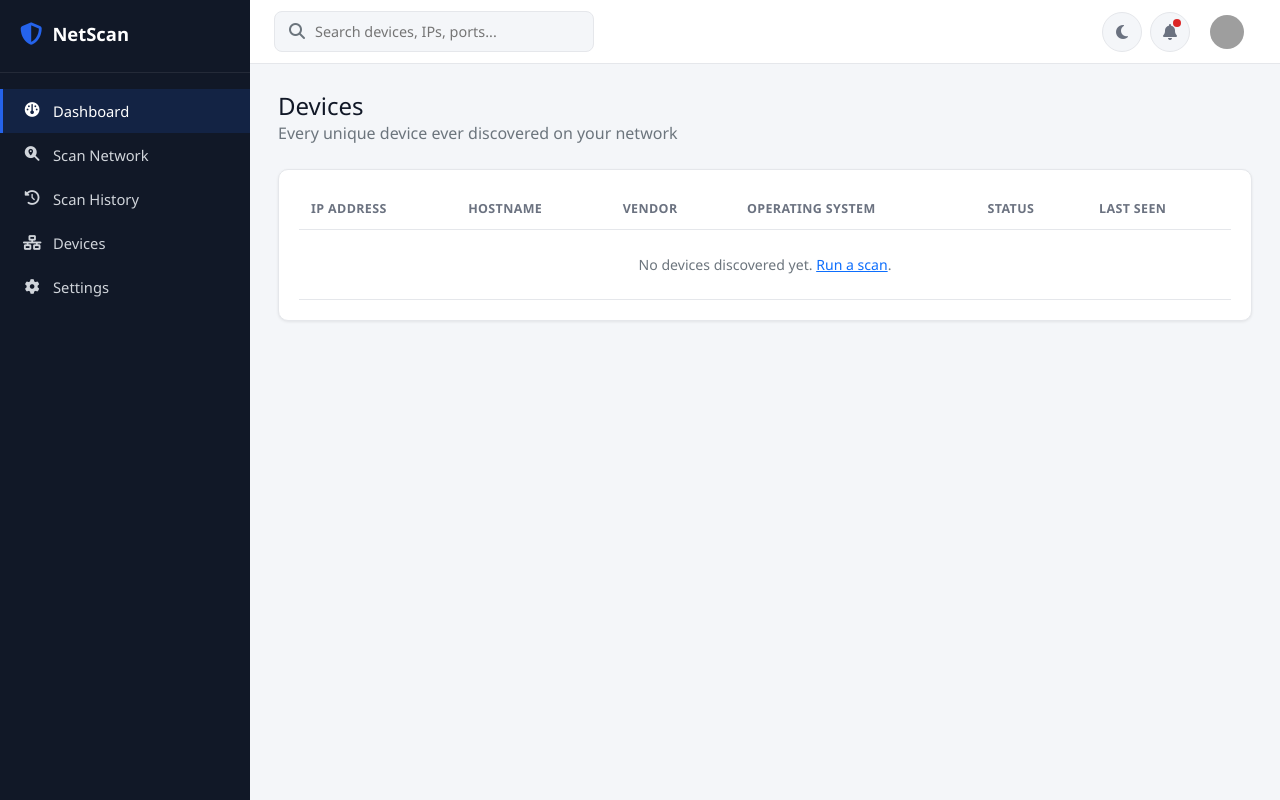
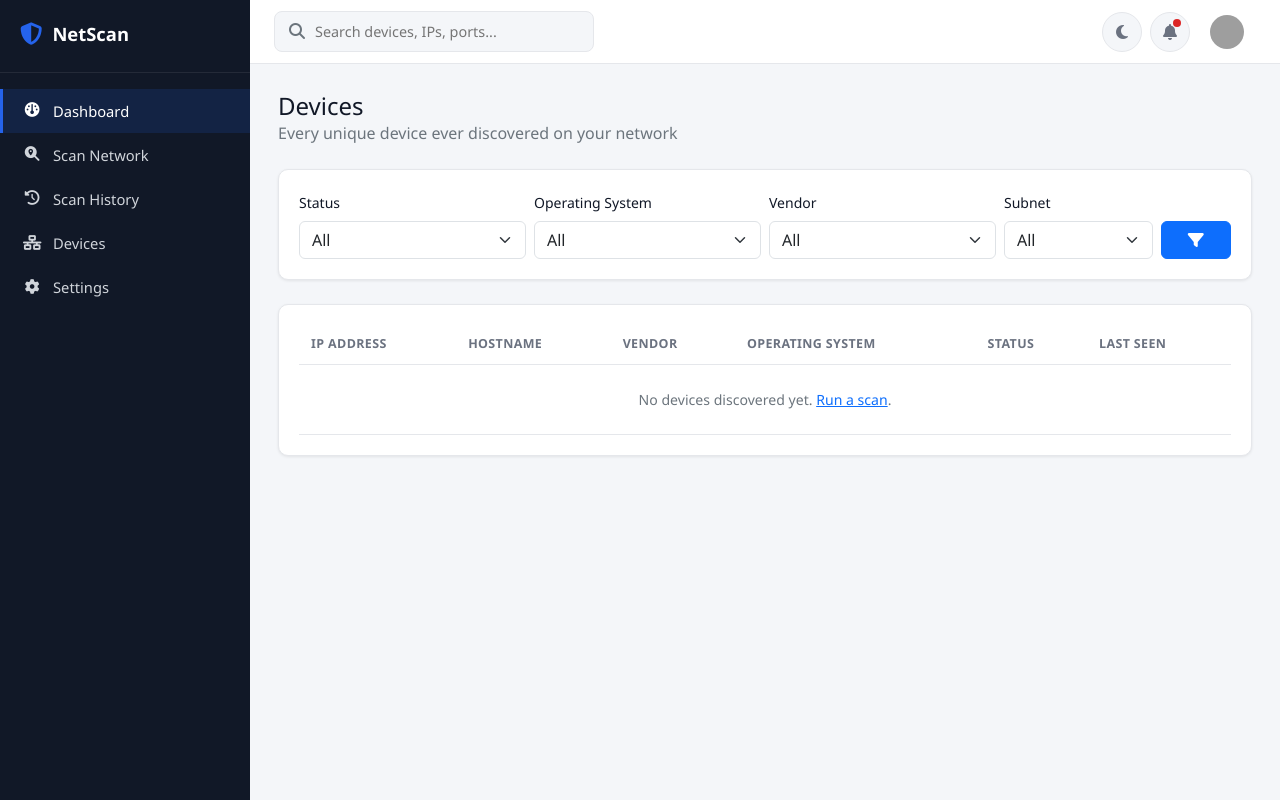
Before and after one commit to lehar07-alt/Network-Scanner-Dashboard, a Flask app: page /devices/ in a window 1280 px wide. Run offline with Flask 3, Linux system fonts and the light colour scheme; the visitor is signed in with stand-in values (Sample User, id 1); data that the repository does not hold is empty; grey boxes are pictures that could not be loaded.

Commit message:
Added device filtering

```diff
--- a/app/routes/devices.py
+++ b/app/routes/devices.py
@@ -8,14 +8,55 @@ from app.extensions import db
 
 devices_bp = Blueprint('devices', __name__, url_prefix='/devices')
 
-
 @devices_bp.route('/')
 @login_required
 def devices_list():
-    """Shows every unique device ever discovered for this user."""
-    devices = Device.query.filter_by(user_id=current_user.id).order_by(Device.last_seen.desc()).all()
-    return render_template('devices_list.html', devices=devices)
+    """Shows every unique device ever discovered for this user, with filters."""
 
+    status_filter = request.args.get('status', '')
+    os_filter = request.args.get('os', '')
+    vendor_filter = request.args.get('vendor', '')
+    subnet_filter = request.args.get('subnet', '')
+
+    query = Device.query.filter_by(user_id=current_user.id)
+
+    if status_filter == 'online':
+        query = query.filter_by(is_online=True)
+    elif status_filter == 'offline':
+        query = query.filter_by(is_online=False)
+
+    if os_filter:
+        query = query.filter_by(operating_system=os_filter)
+
+    if vendor_filter:
+        query = query.filter_by(vendor=vendor_filter)
+
+    if subnet_filter:
+        # subnet_filter looks like "192.168.31" — match any IP starting with it
+        query = query.filter(Device.ip_address.like(f'{subnet_filter}.%'))
+
+    devices = query.order_by(Device.last_seen.desc()).all()
+
+    # --- Build filter dropdown options from this user's actual data ---
+    all_user_devices = Device.query.filter_by(user_id=current_user.id).all()
+
+    available_os = sorted(set(d.operating_system for d in all_user_devices if d.operating_system))
+    available_vendors = sorted(set(d.vendor for d in all_user_devices if d.vendor))
+    available_subnets = sorted(set(
+        '.'.join(d.ip_address.split('.')[:3]) for d in all_user_devices if d.ip_address
+    ))
+
+    return render_template(
+        'devices_list.html',
+        devices=devices,
+        status_filter=status_filter,
+        os_filter=os_filter,
+        vendor_filter=vendor_filter,
+        subnet_filter=subnet_filter,
+        available_os=available_os,
+        available_vendors=available_vendors,
+        available_subnets=available_subnets
+    )
 
 @devices_bp.route('/<int:device_id>')
 @login_required
--- a/app/templates/devices_list.html
+++ b/app/templates/devices_list.html
@@ -5,6 +5,57 @@
 <div class="mb-4">
     <h4 class="mb-0">Devices</h4>
     <p class="text-secondary mb-0">Every unique device ever discovered on your network</p>
+</div>
+
+<!-- Filter Bar -->
+<div class="card-panel mb-4">
+    <form method="GET" class="row g-2 align-items-end">
+        <div class="col-md-3">
+            <label class="form-label small">Status</label>
+            <select name="status" class="form-select">
+                <option value="" {% if status_filter == '' %}selected{% endif %}>All</option>
+                <option value="online" {% if status_filter == 'online' %}selected{% endif %}>Online</option>
+                <option value="offline" {% if status_filter == 'offline' %}selected{% endif %}>Offline</option>
+            </select>
+        </div>
+        <div class="col-md-3">
+            <label class="form-label small">Operating System</label>
+            <select name="os" class="form-select">
+                <option value="">All</option>
+                {% for os in available_os %}
+                <option value="{{ os }}" {% if os_filter == os %}selected{% endif %}>{{ os }}</option>
+                {% endfor %}
+            </select>
+        </div>
+        <div class="col-md-3">
+            <label class="form-label small">Vendor</label>
+            <select name="vendor" class="form-select">
+                <option value="">All</option>
+                {% for vendor in available_vendors %}
+                <option value="{{ vendor }}" {% if vendor_filter == vendor %}selected{% endif %}>{{ vendor }}</option>
+                {% endfor %}
+            </select>
+        </div>
+        <div class="col-md-2">
+            <label class="form-label small">Subnet</label>
+            <select name="subnet" class="form-select">
+                <option value="">All</option>
+                {% for subnet in available_subnets %}
+                <option value="{{ subnet }}" {% if subnet_filter == subnet %}selected{% endif %}>{{ subnet }}.0/24</option>
+                {% endfor %}
+            </select>
+        </div>
+        <div class="col-md-1">
+            <button type="submit" class="btn btn-primary w-100"><i class="fa-solid fa-filter"></i></button>
+        </div>
+    </form>
+    {% if status_filter or os_filter or vendor_filter or subnet_filter %}
+    <div class="mt-2">
+        <a href="{{ url_for('devices.devices_list') }}" class="small text-secondary">
+            <i class="fa-solid fa-xmark me-1"></i>Clear all filters
+        </a>
+    </div>
+    {% endif %}
 </div>
 
 <div class="card-panel">
```
